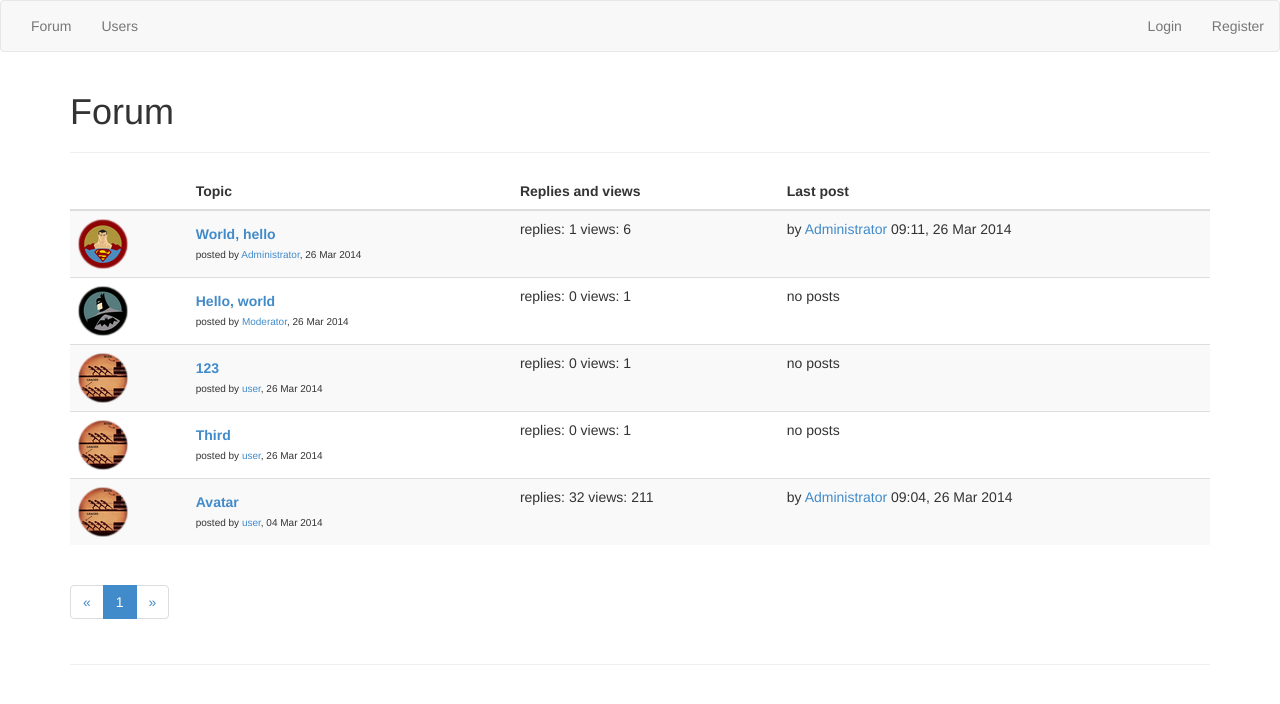
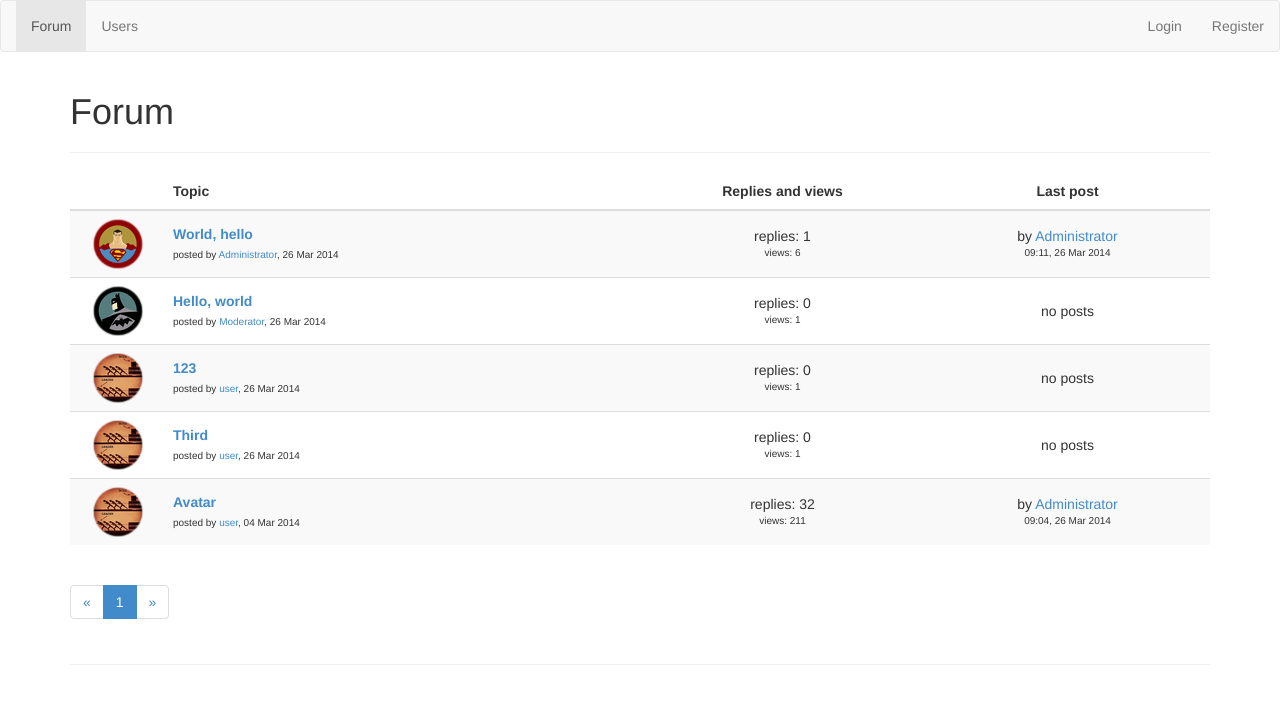
Before and after one commit to smartpony/forum, a Flask app: page / in a window 1280 px wide. Shown: the top 704 px of the page. Run offline with Flask 2, Linux system fonts and the light colour scheme; data comes from the database, SQL or seed files in the repository; both versions use the stored data as it was after the commit; parts of the project's set-up code (start-up, migrations or seed data) failed here and were passed over; some libraries are stand-ins or nearby versions.

```diff
--- a/app/static/css/custom.css
+++ b/app/static/css/custom.css
@@ -1,4 +1,3 @@
-/* Диалог выбора пользователя */
 .tiny-text {
  font-size: 10px;
 }
@@ -8,3 +7,30 @@ h5 {
  margin-bottom: 6px;
  font-weight: bold;
 }
+
+.valign-middle {
+ vertical-align: middle !important;
+}
+
+.topic-message {
+ padding-top: 20px !important;
+ padding-bottom: 20px !important;
+}
+
+.input-file-wrap {
+ display: inline-block;
+ width: 55px;
+ height: 24px;
+ margin-top: 5px;
+ overflow: hidden;
+}
+
+.input-file-button {
+ width: 100px;
+ font-size: 30px;
+ margin-top: -30px;
+ margin-left: -30px;
+ opacity: 0;
+ filter:progid:DXImageTransform.Microsoft.Alpha(opacity=0);
+ -moz-opacity: 0;
+}
--- a/app/static/js/validation.js
+++ b/app/static/js/validation.js
@@ -54,15 +54,15 @@ function ShowAvatarName() {
     if(new_avatar.value != "") {
         var avatar_ext = new_avatar.split(".").pop().toLowerCase();
         if(allowed_ext.indexOf(avatar_ext) != -1) {
-            document.getElementById("new_avatar").style.color = "#505050";
-            document.getElementById("new_avatar").innerHTML = new_avatar;
+            document.getElementById("new-avatar").style.color = "#505050";
+            document.getElementById("new-avatar").innerHTML = new_avatar;
         }
         else {
-            document.getElementById("new_avatar").style.color = "#f06565";
-            document.getElementById("new_avatar").innerHTML = "Only JPG, GIF or PNG";
+            document.getElementById("new-avatar").style.color = "#f06565";
+            document.getElementById("new-avatar").innerHTML = "Only JPG, GIF or PNG";
         }
     }
     else
-        document.getElementById("new_avatar").innerHTML = "";
+        document.getElementById("new-avatar").innerHTML = "";
 
 }
--- a/app/templates/base.html
+++ b/app/templates/base.html
@@ -16,7 +16,7 @@
 <div class="navbar navbar-default" role="navigation">
     <div class="container-fluid">
         <ul class="nav navbar-nav">
-            <li {% if request.path[:6] == '/forum' or request.path[:6] == '/topic' %}class="active"{% endif %}><a href="{{url_for('forum')}}">Forum</a></li>
+            <li {% if request.path == '/' or request.path[:6] == '/forum' %}class="active"{% endif %}><a href="{{url_for('forum')}}">Forum</a></li>
             <li {% if request.path[:9] == '/userlist' %}class="active"{% endif %}><a href="{{url_for('userlist')}}">Users</a></li>
             {% if user.is_authenticated() %}
             <li {% if request.path[:8] == '/profile' %}class="active"{% endif %}><a href="{{url_for('my_profile')}}">Profile</a></li>
--- a/app/templates/forum.html
+++ b/app/templates/forum.html
@@ -12,17 +12,17 @@
 <table class="table table-striped">
     <thead>
         <tr>
-            <th></th>
-            <th>Topic</th>
-            <th>Replies and views</th>
-            <th>Last post</th>
+            <th class="col-md-1"></th>
+            <th class="col-md-5">Topic</th>
+            <th class="col-md-3 text-center">Replies and views</th>
+            <th class="col-md-3 text-center">Last post</th>
         </tr>
     </thead>
 
     <tbody>
         {% for topic in all_topics[pagination.first:pagination.last] %}
         <tr>
-            <td>
+            <td class="text-center">
                 <a href="{{url_for('user_profile', user_id=topic.ForumTopic.author.id)}}">
                     <img src="{{topic.ForumTopic.author.avatar_thumb}}" title="{{topic.ForumTopic.author.login}}">
                 </a>
@@ -31,14 +31,14 @@
                 <h5><a href="{{url_for('topic', topic_id=topic.ForumTopic.id)}}">{{topic.ForumTopic.name}}</a></h5>
                 <div class="tiny-text">posted by <a href="{{url_for('user_profile', user_id=topic.ForumTopic.author.id)}}">{{topic.ForumTopic.author.login}}</a>, {{topic.ForumTopic.time_first.strftime('%d %b %Y')}}</div>
             </td>
-            <td>
+            <td class="text-center valign-middle">
                 replies: {{topic.mes_count-1}}
-                views: {{topic.ForumTopic.views}}
+                <div class="tiny-text">views: {{topic.ForumTopic.views}}</div>
             </td>
-            <td>
+            <td class="text-center valign-middle">
                 {% if topic.ForumTopic.editor.id != Null %}
                 by <a class="normal" href="{{url_for('user_profile', user_id=topic.ForumTopic.editor.id)}}">{{topic.ForumTopic.editor.login}}</a>
-                {{topic.ForumTopic.time_last.strftime('%H:%M, %d %b %Y')}}
+                <div class="tiny-text">{{topic.ForumTopic.time_last.strftime('%H:%M, %d %b %Y')}}</div>
                 {% else %}
                 no posts
                 {% endif %}
--- a/app/views.py
+++ b/app/views.py
@@ -193,7 +193,6 @@ def login():
 
 # --- ФОРУМ -------------------------------------
 @app.route('/')
-@app.route('/index')
 @app.route('/forum', methods=['GET', 'POST'])
 def forum(page=1):
     # Нужная страница
```
Also changed, not shown: app/templates/mailbox.html (+7 -7 lines), app/templates/profile_edit.html (+7 -3 lines), app/templates/topic.html (+18 -15 lines), app/templates/userlist.html (+5 -5 lines), base.db, 1 other file.
